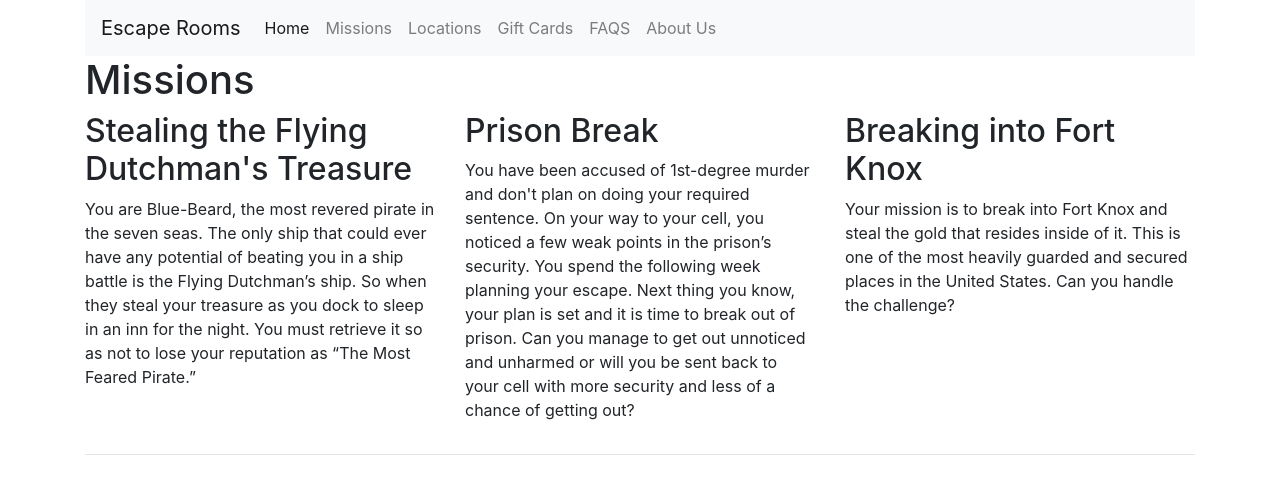
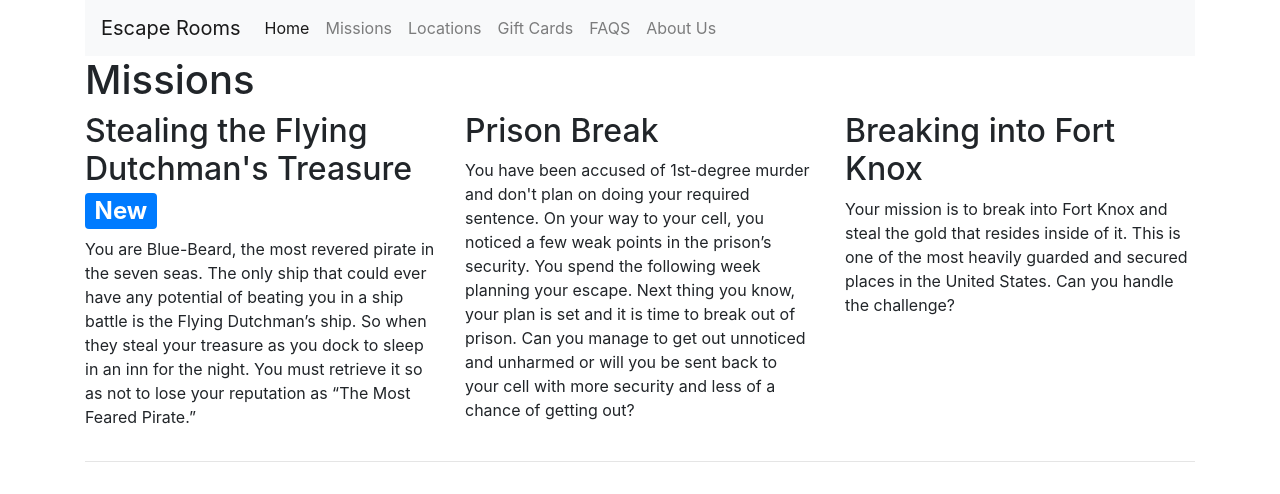
Before and after one commit to ggh4212/escaperoom, a plain HTML site: page missions.html in a window 1280 px wide. Drawn offline with nearby package versions, Linux system fonts and the light colour scheme.

Commit message:
added new sign to most recent escape room missions

```diff
--- a/missions.html
+++ b/missions.html
@@ -43,7 +43,7 @@
       <h1>Missions</h1>
     <div class="row">
             <div class="col-xs-12 col-md-4">
-                    <h2>Stealing the Flying Dutchman's Treasure</h2>
+                    <h2>Stealing the Flying Dutchman's Treasure <span class="badge badge-primary">New</span></h2>
                     <p>You are Blue-Beard, the most revered pirate in the seven seas.  The only ship that could ever have any potential of beating you in a ship battle is the Flying Dutchman’s ship.  So when they steal your treasure as you dock to sleep in an inn for the night.  You must retrieve it so as not to lose your reputation as “The Most Feared Pirate.”</p>
                   </div> <div class="col-xs-12 col-md-4">
                         <h2>Prison Break</h2>
```
